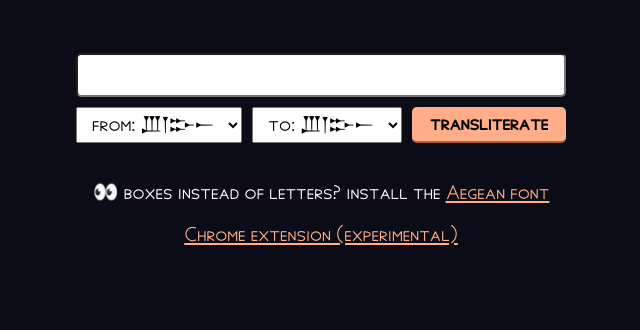
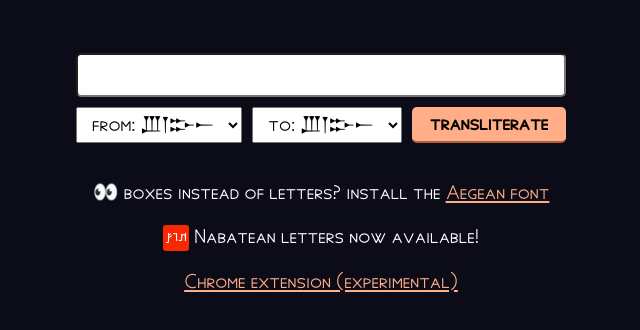
Before and after one commit to suchaone/abjad_translit, a plain HTML site: page index.html in a window 1280 px wide. Shown: the whole page, without its empty margins (319-959 px from the left). Drawn offline with Linux system fonts and the light colour scheme.

Commit message:
Update index.html

```diff
--- a/index.html
+++ b/index.html
@@ -39,6 +39,7 @@
   </div>
   <p id="output"></p>
   <p>👀 boxes instead of letters? install the <a href="https://dn-works.com/wp-content/uploads/2020/UFAS-Fonts/Aegean.zip">Aegean font</a></p>
+      <p><img src="new.png" style="width:26px; height:26px; vertical-align:middle;"/> Nabatean letters now available!</p>
   <p><a href="./abjad-translit-extension.zip">Chrome extension (experimental)</a></p>
   <script src="script.js"></script>
 </body>
```
